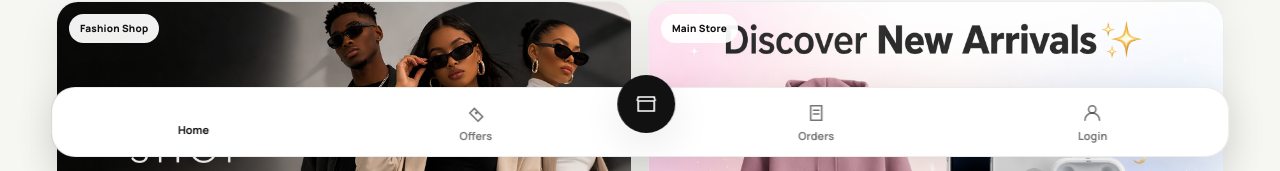
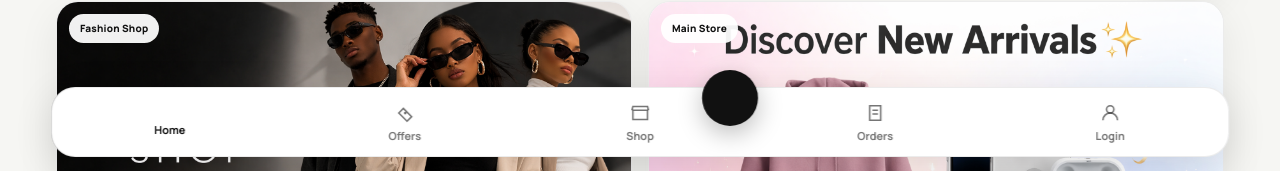
Before and after one commit to Orderion/Beme-Market, a React (Vite) app in the folder Beme-Frontend/: page / in a window 1280 px wide. Shown: the part 629-800 px from the top of the page. Built offline with nearby package versions, Linux system fonts and the light colour scheme; no server answers; the database is empty.

Commit message:
Update BottomNav.jsx

```diff
--- a/Beme-Frontend/src/components/navigation/BottomNav.jsx
+++ b/Beme-Frontend/src/components/navigation/BottomNav.jsx
@@ -9,8 +9,8 @@ import "./BottomNav.css";
 function IconHome() {
   return (
     <svg viewBox="0 0 24 24" className="bn-svg">
-      <path d="M4 11l8-7 8 7" fill="none" stroke="currentColor" strokeWidth="1.7" strokeLinecap="round" />
-      <path d="M6 10v10h12V10" fill="none" stroke="currentColor" strokeWidth="1.7" strokeLinejoin="round" />
+      <path d="M4 11l8-7 8 7" fill="none" stroke="currentColor" strokeWidth="1.7" strokeLinecap="round"/>
+      <path d="M6 10v10h12V10" fill="none" stroke="currentColor" strokeWidth="1.7"/>
     </svg>
   );
 }
@@ -18,8 +18,8 @@ function IconHome() {
 function IconShop() {
   return (
     <svg viewBox="0 0 24 24" className="bn-svg">
-      <path d="M3 9l1-4h16l1 4" fill="none" stroke="currentColor" strokeWidth="1.7" />
-      <path d="M4 9h16v10H4z" fill="none" stroke="currentColor" strokeWidth="1.7" />
+      <path d="M3 9l1-4h16l1 4" fill="none" stroke="currentColor" strokeWidth="1.7"/>
+      <path d="M4 9h16v10H4z" fill="none" stroke="currentColor" strokeWidth="1.7"/>
     </svg>
   );
 }
@@ -27,8 +27,8 @@ function IconShop() {
 function IconOrders() {
   return (
     <svg viewBox="0 0 24 24" className="bn-svg">
-      <path d="M6 4h12v16H6z" fill="none" stroke="currentColor" strokeWidth="1.7" />
-      <path d="M9 9h6M9 13h6" fill="none" stroke="currentColor" strokeWidth="1.7" strokeLinecap="round" />
+      <path d="M6 4h12v16H6z" fill="none" stroke="currentColor" strokeWidth="1.7"/>
+      <path d="M9 9h6M9 13h6" stroke="currentColor" strokeWidth="1.7"/>
     </svg>
   );
 }
@@ -36,8 +36,8 @@ function IconOrders() {
 function IconUser() {
   return (
     <svg viewBox="0 0 24 24" className="bn-svg">
-      <path d="M12 12a4 4 0 1 0-4-4 4 4 0 0 0 4 4z" fill="none" stroke="currentColor" strokeWidth="1.7" />
-      <path d="M4 20a8 8 0 0 1 16 0" fill="none" stroke="currentColor" strokeWidth="1.7" strokeLinecap="round" />
+      <path d="M12 12a4 4 0 1 0-4-4 4 4 0 0 0 4 4z" stroke="currentColor" strokeWidth="1.7" fill="none"/>
+      <path d="M4 20a8 8 0 0 1 16 0" stroke="currentColor" strokeWidth="1.7" fill="none"/>
     </svg>
   );
 }
@@ -45,8 +45,8 @@ function IconUser() {
 function IconOffers() {
   return (
     <svg viewBox="0 0 24 24" className="bn-svg">
-      <path d="M5 12l5-5 9 9-5 5z" fill="none" stroke="currentColor" strokeWidth="1.7" strokeLinecap="round" />
-      <circle cx="12" cy="12" r="1.5" fill="currentColor" />
+      <path d="M5 12l5-5 9 9-5 5z" fill="none" stroke="currentColor" strokeWidth="1.7"/>
+      <circle cx="12" cy="12" r="1.5" fill="currentColor"/>
     </svg>
   );
 }
@@ -61,16 +61,48 @@ export default function BottomNav() {
 
   const [showLogoutConfirm, setShowLogoutConfirm] = useState(false);
   const [logoutConfirmMounted, setLogoutConfirmMounted] = useState(false);
+
   const logoutWrapRef = useRef(null);
+  const navRef = useRef(null);
+  const indicatorRef = useRef(null);
 
   const isActive = (path) => location.pathname === path;
 
-  /* Logout confirmation effect */
+  /* 🔥 ORDER (IMPORTANT for animation positions) */
+  const items = [
+    { key: "home", path: "/", icon: <IconHome />, label: "Home" },
+    { key: "offers", path: "/offers", icon: <IconOffers />, label: "Offers" },
+    { key: "shop", path: "/shop", icon: <IconShop />, label: "Shop" },
+    { key: "orders", path: "/orders", icon: <IconOrders />, label: "Orders" },
+    {
+      key: "account",
+      path: user ? "/account" : "/login",
+      icon: <IconUser />,
+      label: user ? "Account" : "Login",
+    },
+  ];
+
+  /* 🔥 MOVE INDICATOR */
+  useEffect(() => {
+    const index = items.findIndex((i) => i.path === location.pathname);
+    if (index === -1) return;
+
+    const nav = navRef.current;
+    const indicator = indicatorRef.current;
+
+    if (!nav || !indicator) return;
+
+    const itemWidth = nav.offsetWidth / items.length;
+    const x = itemWidth * index + itemWidth / 2 - 28;
+
+    indicator.style.transform = `translateX(${x}px)`;
+  }, [location.pathname]);
+
+  /* Logout confirmation logic (UNCHANGED) */
   useEffect(() => {
     let timeoutId;
     if (showLogoutConfirm) setLogoutConfirmMounted(true);
-    else
-      timeoutId = setTimeout(() => setLogoutConfirmMounted(false), 220);
+    else timeoutId = setTimeout(() => setLogoutConfirmMounted(false), 220);
     return () => clearTimeout(timeoutId);
   }, [showLogoutConfirm]);
 
@@ -79,7 +111,9 @@ export default function BottomNav() {
 
     const handleClickOutside = (event) => {
       if (!logoutWrapRef.current) return;
-      if (!logoutWrapRef.current.contains(event.target)) setShowLogoutConfirm(false);
+      if (!logoutWrapRef.current.contains(event.target)) {
+        setShowLogoutConfirm(false);
+      }
     };
 
     const handleEscape = (event) => {
@@ -96,70 +130,37 @@ export default function BottomNav() {
   }, [showLogoutConfirm, logoutConfirmMounted]);
 
   return (
-    <nav className="bottom-nav">
+    <nav className="bottom-nav" ref={navRef}>
+      {/* 🔥 MOVING PULSE */}
+      <div className="bn-indicator" ref={indicatorRef} />
 
-      {/* HOME */}
+      {items.map((item) => {
+        if (item.key === "offers") {
+          return (
             <button
-        className={`bn-item ${isActive("/") ? "active" : ""}`}
-        onClick={() => navigate("/")}
-      >
-        <IconHome />
-        <span>Home</span>
-      </button>
-
-      {/* OFFERS */}
-      <button
-        className={`bn-item ${isActive("/offers") ? "active" : ""}`}
+              key={item.key}
+              className={`bn-item ${isActive(item.path) ? "active" : ""}`}
               onClick={() => alert("No offer available")}
             >
-        <IconOffers />
-        <span>Offers</span>
+              {item.icon}
+              <span>{item.label}</span>
             </button>
+          );
+        }
 
-      {/* CENTER SHOP BUTTON */}
-      <button
-        className="bn-center"
-        onClick={() => navigate("/shop")}
-        aria-label="Shop"
-      >
-        <IconShop />
-      </button>
-
-      {/* ORDERS */}
-      <button
-        className={`bn-item ${isActive("/orders") ? "active" : ""}`}
-        onClick={() => navigate("/orders")}
-      >
-        <IconOrders />
-        <span>Orders</span>
-      </button>
-
-      {/* ACCOUNT / LOGIN */}
-      <div className="bn-item bn-account-wrap" ref={logoutWrapRef}>
-        {!user ? (
-          <button
-            className={`bn-item ${isActive("/login") ? "active" : ""}`}
-            onClick={() => navigate("/login")}
-          >
-            <IconUser />
-            <span>Login</span>
-          </button>
-        ) : (
-          <>
+        if (item.key === "account" && user) {
+          return (
+            <div key={item.key} className="bn-item bn-account-wrap" ref={logoutWrapRef}>
               <button
                 className={`bn-item ${showLogoutConfirm ? "is-active" : ""}`}
                 onClick={() => setShowLogoutConfirm((prev) => !prev)}
-              aria-label="Open logout confirmation"
               >
-              <IconUser />
-              <span>Account</span>
+                {item.icon}
+                <span>{item.label}</span>
               </button>
 
               {(logoutConfirmMounted || showLogoutConfirm) && (
-              <div
-                className={`bn-confirm ${showLogoutConfirm ? "is-open" : ""}`}
-                aria-hidden={!showLogoutConfirm}
-              >
+                <div className={`bn-confirm ${showLogoutConfirm ? "is-open" : ""}`}>
                   <p>Log out of your account?</p>
                   <div className="bn-confirm-actions">
                     <button onClick={() => setShowLogoutConfirm(false)}>Cancel</button>
@@ -176,9 +177,21 @@ export default function BottomNav() {
                   </div>
                 </div>
               )}
-          </>
-        )}
             </div>
+          );
+        }
+
+        return (
+          <button
+            key={item.key}
+            className={`bn-item ${isActive(item.path) ? "active" : ""}`}
+            onClick={() => navigate(item.path)}
+          >
+            {item.icon}
+            <span>{item.label}</span>
+          </button>
+        );
+      })}
     </nav>
   );
 }
```
Lines whose indentation alone changed are shown as unchanged.
